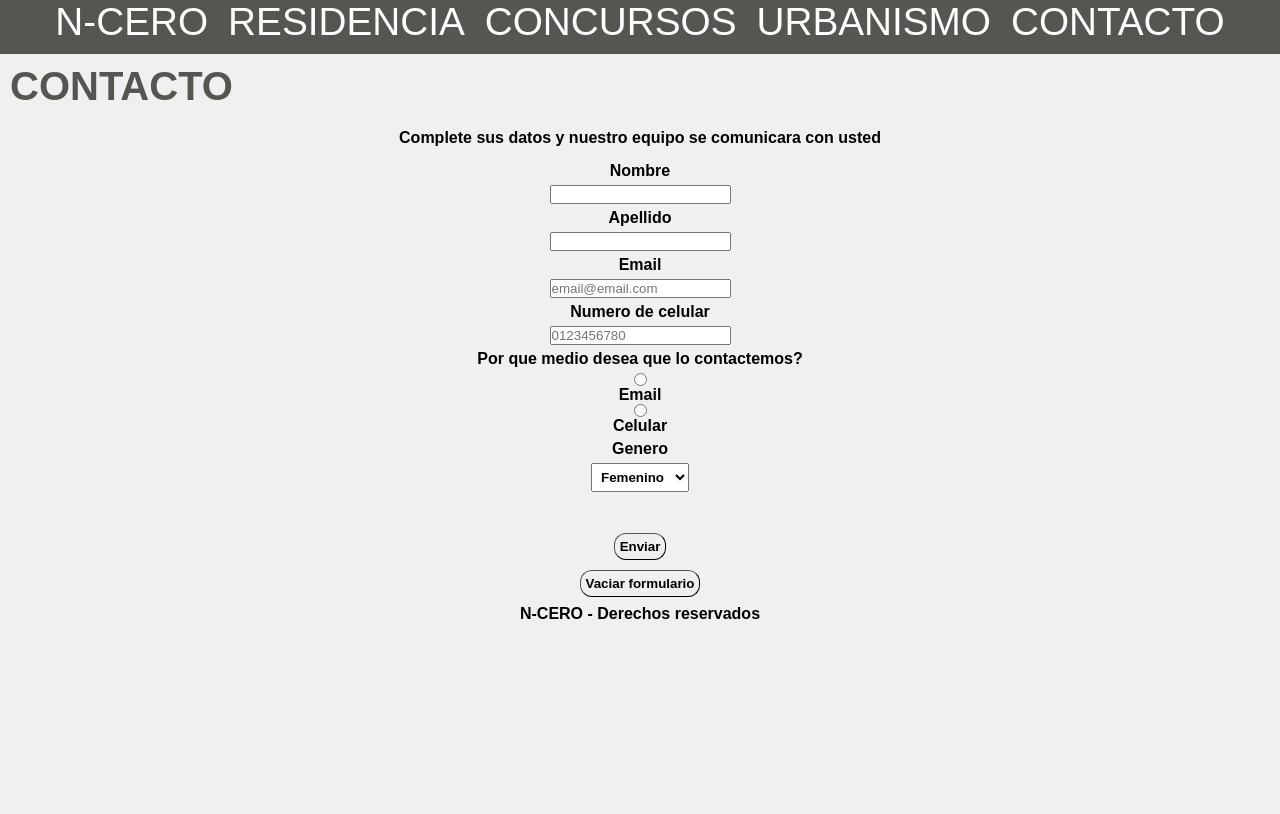
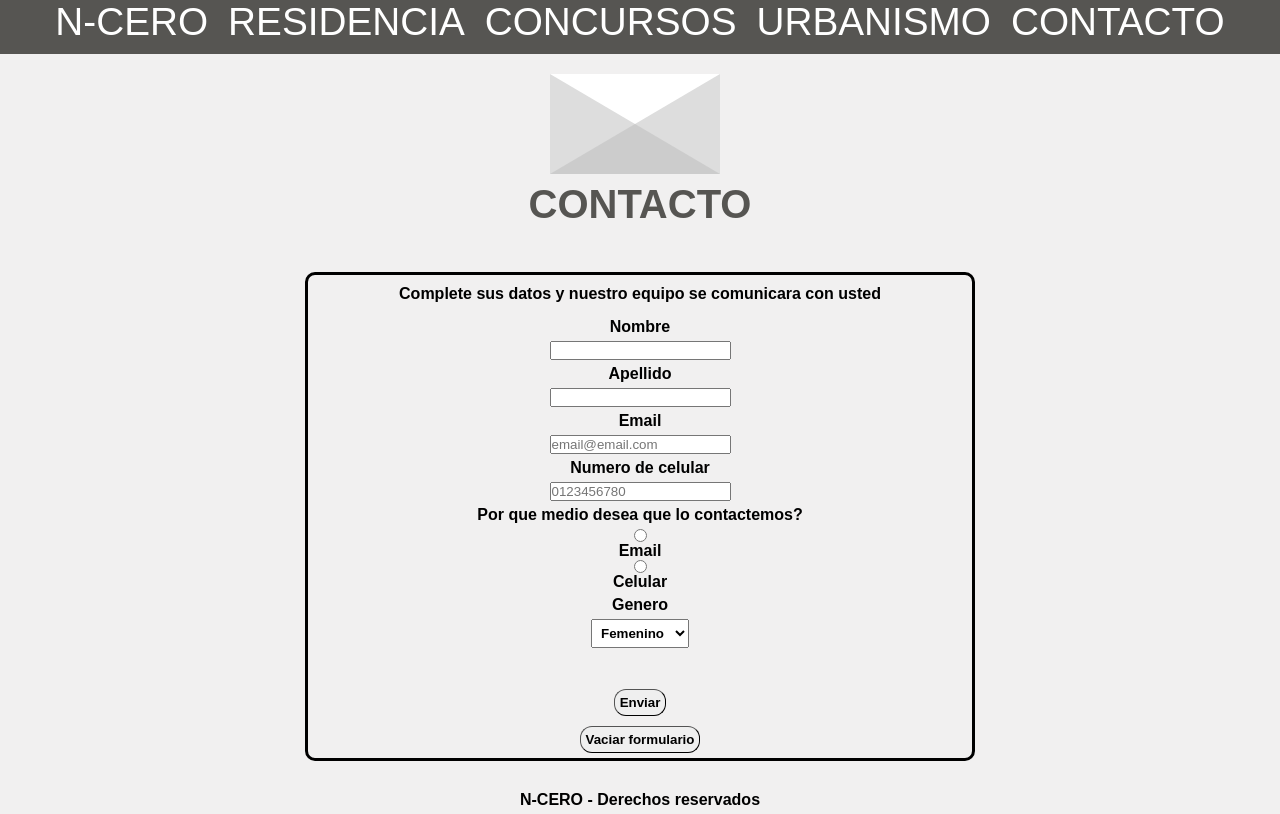
Before and after one commit to larafons/N-CERO, a plain HTML site: page pages/contacto.html in a window 1280 px wide. Drawn offline with Linux system fonts and the light colour scheme; a web font is replaced by a local one.

Commit message:
transformaciones y transiciones

```diff
--- a/pages/contacto.html
+++ b/pages/contacto.html
@@ -16,6 +16,7 @@
                 </ul>
             </nav>
         </div>
+        <div class="sobre"></div>
         <h1 class="titulo">CONTACTO</h1>
     </header>
 
--- a/style.css
+++ b/style.css
@@ -58,9 +58,10 @@ p{
 
 .titulo{
     color: rgb(86, 85, 82);
-    padding: 10px;
+    padding: 8px;
     font-family: 'Big John', sans-serif;
     font-size: 40px;
+    text-align: center;
 }
 
 .footer{
@@ -77,6 +78,18 @@ p{
     flex-direction: column;
     justify-content: center;
     align-items: center;
+    border: black;
+    border-style: solid;
+    border-radius: 10px;
+    border-width: 80%;
+    width: 670px;
+    margin: 37px auto 30px;
+    transition: all 2s;
+}
+
+.formulario:hover{
+    background-color: #ccc;
+    width: 800px;
 }
 
 .text{
@@ -94,6 +107,17 @@ p{
     border-radius: 12px;
 }
 
+.sobre {
+    margin-top: 20px;
+    margin-left: 43%;
+    width: 0;
+    height: 0;
+    border-top: 50px solid #fff;
+    border-right: 85px solid #ddd;
+    border-bottom: 50px solid #ccc;
+    border-left: 85px solid #ddd;
+}
+
 @media screen and (max-width: 1262px) {
     .elementVar{
         display:list-item;
```
